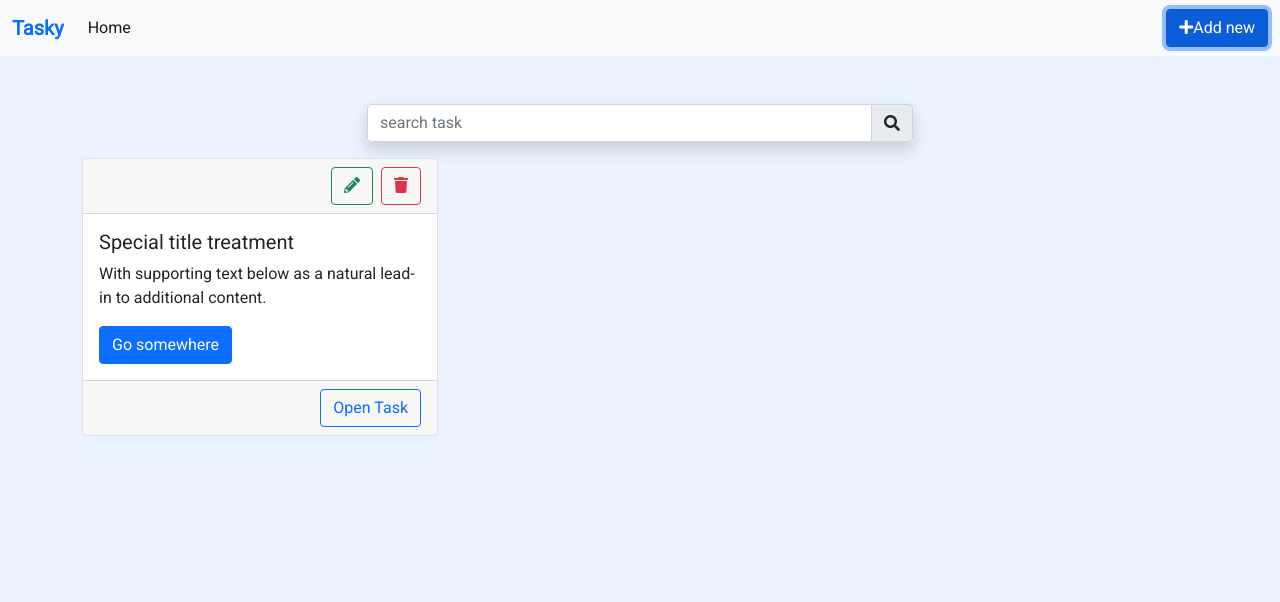
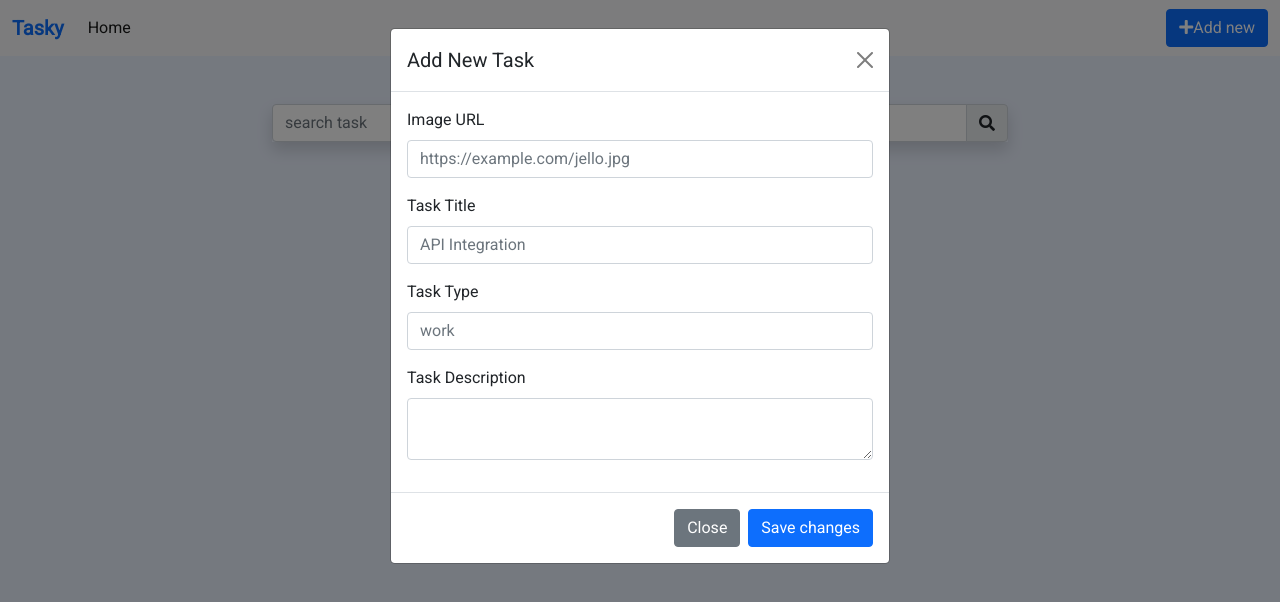
Before and after one commit to neerajkumar7286/Tasky, a plain HTML site: page index.html in a window 1280 px wide. Both pictures are taken after a click on the button "Add new". Drawn offline with nearby package versions, Linux system fonts and the light colour scheme.

Commit message:
add local storage

```diff
--- a/index.html
+++ b/index.html
@@ -16,7 +16,52 @@
     <meta name="viewport" content="width=device-width, initial-scale=1.0">
     <title>Tasky</title>
 </head>
-<body>
+<body onload="loadInitialCardData()">
+  <div class="modal fade" id="exampleModal" tabindex="-1" aria-labelledby="exampleModalLabel" aria-hidden="true">
+    <div class="modal-dialog">
+      <div class="modal-content">
+        <div class="modal-header">
+          <h5 class="modal-title" id="exampleModalLabel">Add New Task</h5>
+          <button type="button" class="btn-close" data-bs-dismiss="modal" aria-label="Close"></button>
+        </div>
+        <div class="modal-body">
+          <div class="mb-3">
+            <label for="imageurl" class="form-label">Image URL</label>
+            <input type="url" class="form-control" id="imageurl" aria-describedby="Image url"
+            placeholder="https://example.com/jello.jpg">
+
+          </div>
+          <div class="mb-3">
+            <label for="tasktitle" class="form-label">Task Title</label>
+            <input type="text" class="form-control" id="tasktitle" aria-describedby="Task title"
+            placeholder="API Integration">
+
+          </div>
+          <div class="mb-3">
+            <label for="tasktype" class="form-label">Task Type</label>
+            <input type="text" class="form-control" id="tasktype" aria-describedby="Task type"
+            placeholder="work">
+
+          </div>
+          <div class="mb-3">
+            <label for="taskdescription" class="form-label">Task Description</label>
+            <textarea type="text" class="form-control" id="taskdescription" aria-describedby="Task description"
+            placeholder="Describe Your Working Experience">
+            </textarea>
+          </div>
+
+
+
+
+
+        </div>
+        <div class="modal-footer">
+          <button type="button" class="btn btn-secondary" data-bs-dismiss="modal">Close</button>
+          <button type="button" class="btn btn-primary" onclick="saveChanges()" data-bs-dismiss="modal">Save changes</button>
+        </div>
+      </div>
+    </div>
+  </div>
 
     <nav class="navbar navbar-expand-sm navbar-light bg-light">
         <div class="container-fluid">
@@ -24,6 +69,7 @@
           <button class="navbar-toggler" type="button" data-bs-toggle="collapse" data-bs-target="#navbarSupportedContent" aria-controls="navbarSupportedContent" aria-expanded="false" aria-label="Toggle navigation">
             <span class="navbar-toggler-icon"></span>
           </button>
+
           <div class="collapse navbar-collapse" id="navbarSupportedContent">
             <ul class="navbar-nav me-auto mb-2 mb-lg-0">
               <li class="nav-item">
@@ -31,15 +77,15 @@
               </li>
 
             </ul>
-            <button type="button" class="btn btn-primary"><i class="fas fa-plus"></i>Add new</button>
+            <button type="button" class="btn btn-primary" data-bs-toggle="modal" data-bs-target="#exampleModal" ><i class="fas fa-plus"></i>Add new</button>
 
           </div>
         </div>
       </nav>
 
-    <div class="container">
-      <div class="row justify-content-center mt-5">
-          <div class="col-md-6">
+    <div class="container mt-5">
+      <div class="row justify-content-center">
+          <div class="col-md-8">
             <div class="input-group mb-3 shadow">
                 <input type="text" class="form-control" placeholder="search task" aria-label="search task" aria-describedby="basic-addon2">
                 <span class="input-group-text" id="basic-addon2"><i class="fas fa-search"></i></span>
@@ -48,23 +94,8 @@
       </div>
 
       <section>
-          <div class="row">
-              <div class="col-md-6 col-lg-4">
-                <div class="card ">
-                    <div class="card-header d-flex justify-content-end gap-2">
-                        <button type="button" class="btn btn-outline-success"><i class="fas fa-pencil-alt"></i></button>
-                        <button type="button" class="btn btn-outline-danger"><i class="fas fa-trash"></i></button>
-                    </div>
-                    <div class="card-body">
-                      <h5 class="card-title">Special title treatment</h5>
-                      <p class="card-text">With supporting text below as a natural lead-in to additional content.</p>
-                      <a href="#" class="btn btn-primary">Go somewhere</a>
-                    </div>
-                    <div class="card-footer text-muted">
-                        <button type="button" class="btn btn-outline-primary float-end">Open Task</button>
-                    </div>
-                  </div>
-              </div>
+          <div class="row task__container">
+
           </div>
       </section>
 
@@ -85,6 +116,7 @@
 
 <!-- JavaScript Bundle with Popper -->
 <script src="https://cdn.jsdelivr.net/npm/bootstrap@5.0.1/dist/js/bootstrap.bundle.min.js" integrity="sha384-gtEjrD/SeCtmISkJkNUaaKMoLD0//ElJ19smozuHV6z3Iehds+3Ulb9Bn9Plx0x4" crossorigin="anonymous"></script>
+<script src="./index.js"></script>
 </script>
 </body>
 </html>
--- /dev/null
+++ b/index.js
@@ -0,0 +1,60 @@
+const taskContainer=document.querySelector(".task__container");
+const globalStore = [];
+
+const loadInitialCardData= ()=> {
+    //local staorage to get tasky card data
+    const getCardData=localStorage.getItem("tasky")
+    //convert to normal object
+    const {cards}=JSON.parse(getCardData);
+    //loop over those array of task object to create HTML card, inject it to DOM
+    cards.map((cardObject) =>{taskContainer.insertAdjacentHTML("beforeend",generateNewCard(cardObject));
+    //update our globalstore
+    globalStore.push(cardObject);} )
+
+
+
+}
+
+
+
+
+
+
+const generateNewCard=(taskData)=>`
+<div class="col-md-6 col-lg-4" id=${taskData.id}>
+        <div class="card ">
+            <div class="card-header d-flex justify-content-end gap-2">
+                <button type="button" class="btn btn-outline-success"><i class="fas fa-pencil-alt"></i></button>
+                <button type="button" class="btn btn-outline-danger"><i class="fas fa-trash"></i></button>
+            </div>
+            <img src=${taskData.imageUrl} alt="" id="imageurl">
+            <div class="card-body">
+              <h5 class="card-title">${taskData.taskTitle}</h5>
+              <p class="card-text">${taskData.taskDescription}</p>
+              <a href="#" class="btn btn-primary">${taskData.taskType}</a>
+            </div>
+            <div class="card-footer text-muted">
+                <button type="button" class="btn btn-outline-primary float-end">Open Task</button>
+            </div>
+          </div>
+      </div>
+`;
+
+
+
+
+
+const saveChanges=() =>{
+    const taskData={
+        id:`${Date.now}`,
+        imageUrl:document.getElementById("imageurl").value,
+        taskType:document.getElementById("tasktitle").value,
+        taskTitle:document.getElementById("tasktype").value,
+        taskDescription:document.getElementById("taskdescription").value,
+        }
+
+        taskContainer.insertAdjacentHTML("beforeend",generateNewCard(taskData));
+
+        globalStore.push(taskData);
+        localStorage.setItem("tasky",JSON.stringify({cards:globalStore}));
+    };
```
